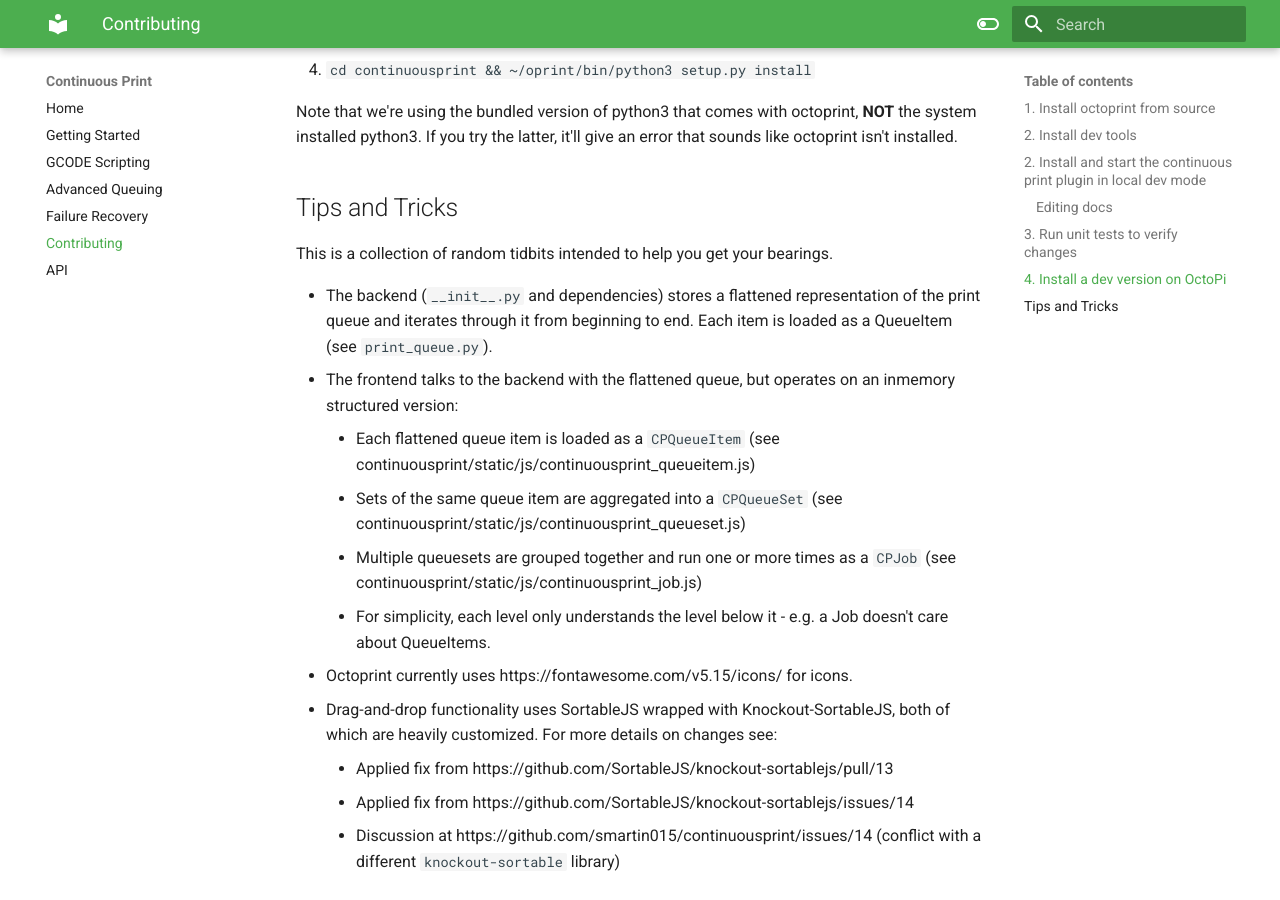
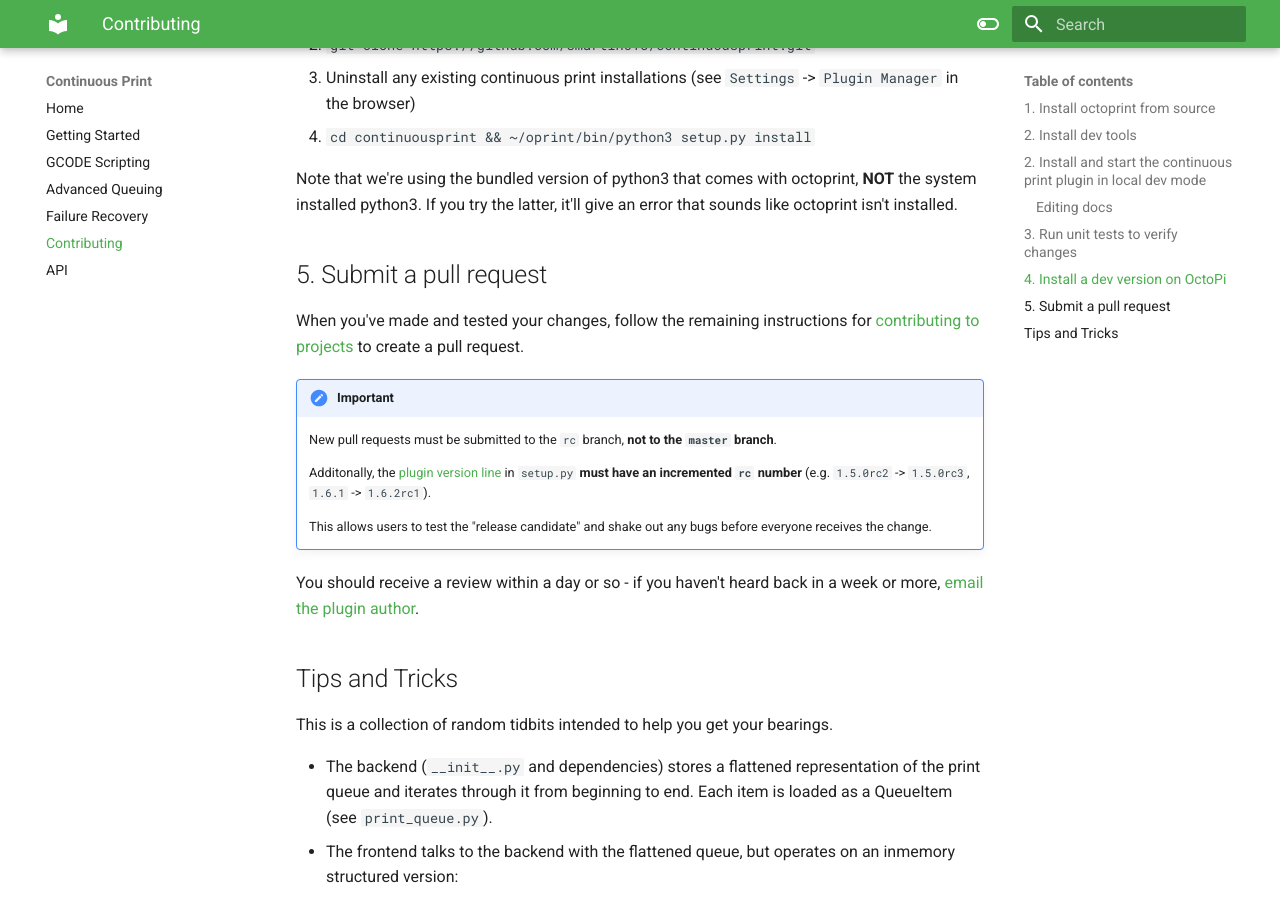
Before and after one commit to smartin015/continuousprint, an MkDocs documentation site: the page built from docs/contributing.md, in a window 1280 px wide and 900 px high, scrolled down 2270 px. Built offline with MkDocs 1.6.1 and Material for MkDocs 9.7.7, drawn with Linux system fonts in a browser that asks for light colours; some of the changed text lies outside the part shown.

Commit message:
Update contributing.md

````diff
--- a/docs/contributing.md
+++ b/docs/contributing.md
@@ -24,6 +24,8 @@
 
     Perform this step **in a different terminal** - NOT using the venv we set up for OctoPrint. The
     dev dependencies are known to conflict with OctoPrint's dependencies and can break your OctoPrint installation.
+
+It is recommended to [fork](https://docs.github.com/en/get-started/quickstart/fork-a-repo) this repository so that it's easier to submit your changes back to the main repo later (see "Submit a pull request" below).
 
 ```
 git clone https://github.com/smartin015/continuousprint.git
@@ -87,6 +89,20 @@
 
 Note that we're using the bundled version of python3 that comes with octoprint, **NOT** the system installed python3. If you try the latter, it'll give an error that sounds like octoprint isn't installed.
 
+## 5. Submit a pull request
+
+When you've made and tested your changes, follow the remaining instructions for [contributing to projects](https://docs.github.com/en/get-started/quickstart/contributing-to-projects) to create a pull request.
+
+!!! important
+
+    New pull requests must be submitted to the `rc` branch, **not to the `master` branch**.
+
+    Additonally, the [plugin version line](https://github.com/smartin015/continuousprint/blob/rc/setup.py#L17) in `setup.py` **must have an incremented `rc` number** (e.g. `1.5.0rc2` -> `1.5.0rc3`, `1.6.1` -> `1.6.2rc1`).
+
+    This allows users to test the "release candidate" and shake out any bugs before everyone receives the change.
+
+You should receive a review within a day or so - if you haven't heard back in a week or more, [email the plugin author](https://github.com/smartin015/continuousprint/blob/master/setup.py#L27).
+
 ## Tips and Tricks
 
 This is a collection of random tidbits intended to help you get your bearings.
````
